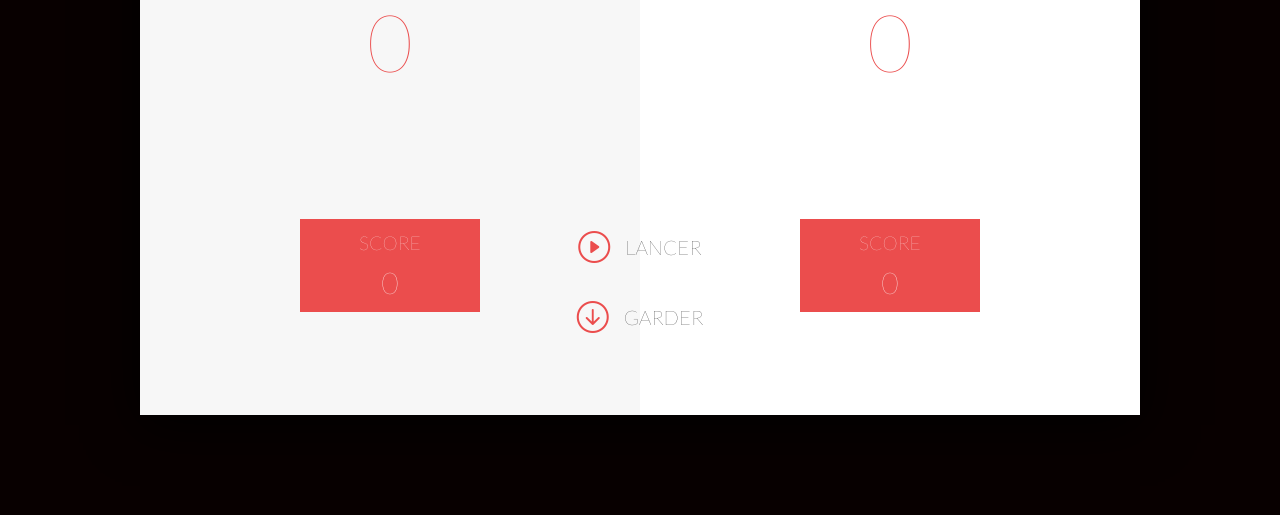
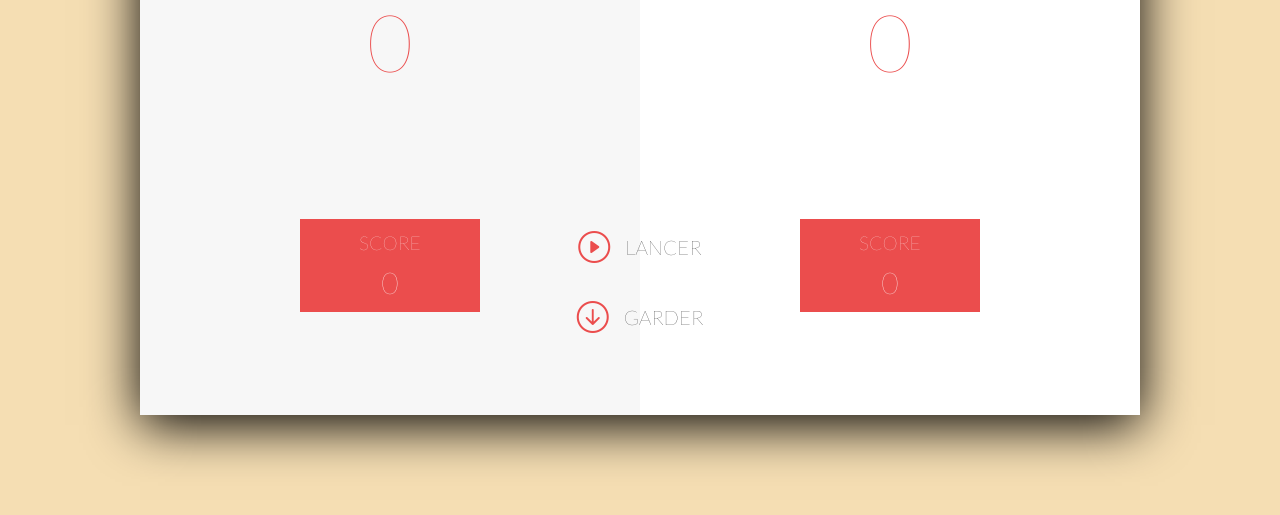
Before and after one commit to Ombraron/devoirstudi2, a plain HTML site: page index.html in a window 1280 px wide. Shown: the part 285-800 px from the top of the page. Drawn offline with nearby package versions, Linux system fonts and the light colour scheme.

Commit message:
amélioration

```diff
--- a/script.js
+++ b/script.js
@@ -14,20 +14,25 @@ Le premier joueur qui atteint les 100 points sur global gagne le jeu.
 let globalScore, roundScore, activePlayer, gamePlaying;
 
 init()
-// Lancement du dé
+
+// déroulement du tour de jeux
 
 document.querySelector('.btn-roll').addEventListener('click', function() {
    if (gamePlaying) {
+        // lancement du dé, nombre aléatoire
         let dice = Math.floor(Math.random() * 6) + 1;
 
+        // résultat
         let diceDOM = document.querySelector('.dice');
         diceDOM.style.display = 'block';
         diceDOM.src = '/img/dice-' + dice + '.png';
 
+        // rajouter le chiffre au score temporaire si le dé /= 1
         if (dice !== 1) {
             roundScore += dice;
             document.querySelector('#current-' + activePlayer).textContent = roundScore;
         } else {
+            // fin du tour joueur si dé = 1
             nextPlayer();
         }
     }
@@ -36,7 +41,7 @@ document.querySelector('.btn-roll').addEventListener('click', function() {
 
 });
 
-
+// Ajout du score temporaire au score final et déclaration de la victoire si le score final >= 100
 document.querySelector('.btn-hold').addEventListener('click', function() {
     if (gamePlaying) {
         globalScore[activePlayer] += roundScore;
@@ -49,12 +54,13 @@ document.querySelector('.btn-hold').addEventListener('click', function() {
             document.querySelector('.player-' + activePlayer + '-panel').classList.remove('active');
             gamePlaying = false;
         } else {
+            // fin du dtour du joueur si score final < 100
             nextPlayer()
         }
     }
 });
 
-
+// fonction qui active le tour du prochain joueur
 function nextPlayer() {
 
  activePlayer === 0 ? activePlayer = 1 : activePlayer = 0;
@@ -66,10 +72,12 @@ function nextPlayer() {
     document.querySelector('.player-0-panel').classList.toggle('active');
     document.querySelector('.player-1-panel').classList.toggle('active');
 
-    document.querySelector('.dice').style.display = 'none';
+
 }
 
+// début de partie
 document.querySelector('.btn-new').addEventListener('click', init);
+
 
 function init() {
     globalScore = [0, 0];
--- a/style.css
+++ b/style.css
@@ -10,7 +10,7 @@
 }
 
 body {
-    background-color: rgb(8, 0, 0);
+    background-color: wheat;
     font-family: 'Lato', sans-serif;
     font-weight: 300;
     position: relative;
```
Also changed, not shown: index.html (+1 -0 lines), img/img1 (1).jpg (added), img/img2.jpg (added).
